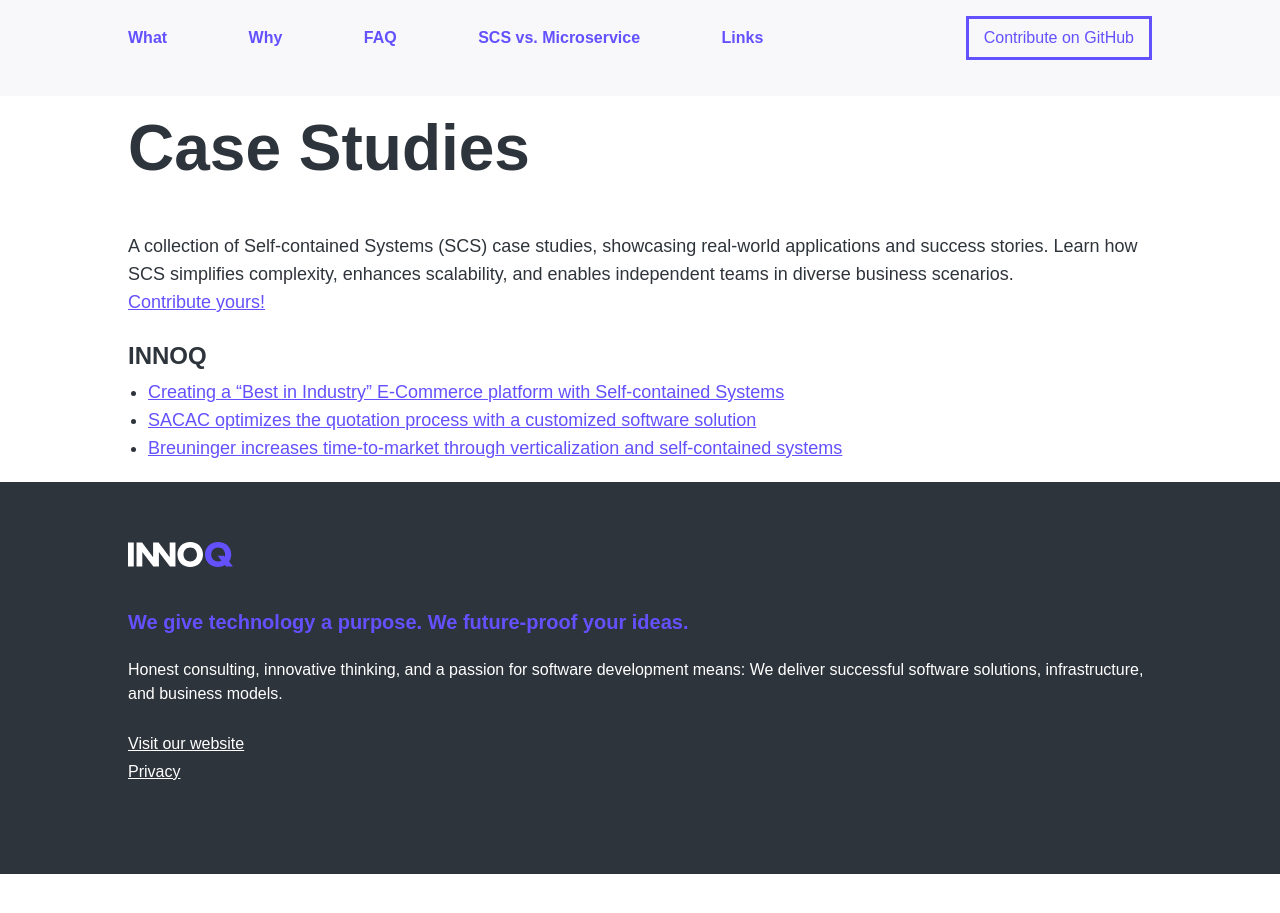
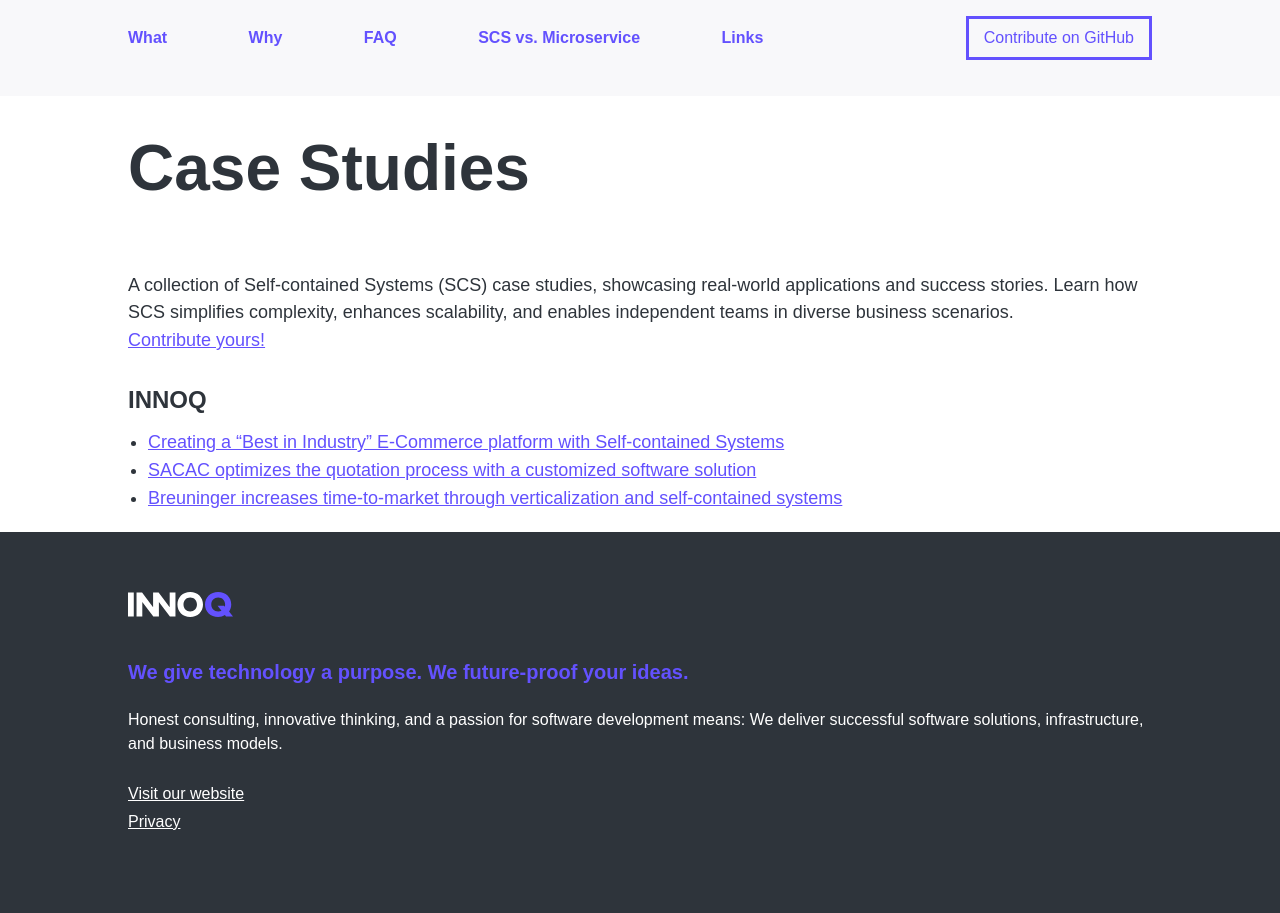
Before and after one commit to innoq/SCS, a Jekyll site: the page built from case-studies.md, in a window 1280 px wide and 924 px high. Shown: the top 913 px of the window. Built offline with Jekyll 4.4.1, drawn with Linux system fonts in a browser that asks for light colours; some web fonts are replaced.

Commit message:
Make typography use relative units

```diff
--- a/css/typography.css
+++ b/css/typography.css
@@ -5,7 +5,7 @@
     font-family: FFMarkWebPro, sans-serif;
     font-size: 4rem;
     font-weight: 900;
-    line-height: 4rem;
+    line-height: 1em;
 }
 
 h2 {
@@ -15,7 +15,7 @@
     font-family: FFMarkWebPro, sans-serif;
     font-size: 2.5rem;
     font-weight: 900;
-    line-height: 2.5rem;
+    line-height: 1.25em;
 }
 
 h3 {
@@ -25,7 +25,7 @@
     font-family: FFMarkWebPro, sans-serif;
     font-size: 1.5rem;
     font-weight: bold;
-    line-height: 1.5rem;
+    line-height: 1.5em;
 }
 
 h4 {
@@ -35,7 +35,7 @@
     font-family: FFMarkWebPro, sans-serif;
     font-size: 1.5rem;
     font-weight: bold;
-    line-height: 2rem;
+    line-height: 1.5em;
 }
 
 h5 {
@@ -45,7 +45,7 @@
     font-family: FFMarkWebPro, sans-serif;
     font-size: 1.125rem;
     font-weight: bold;
-    line-height: 1.75rem;
+    line-height: 1.75em;
 }
 
 p {
@@ -53,7 +53,7 @@
     margin-bottom: 1.75rem;
     font-family: FFMarkWebPro, sans-serif;
     font-size: 1.125rem;
-    line-height: 1.75rem;
+    line-height: 1.5em;
 }
 
 a {
```
